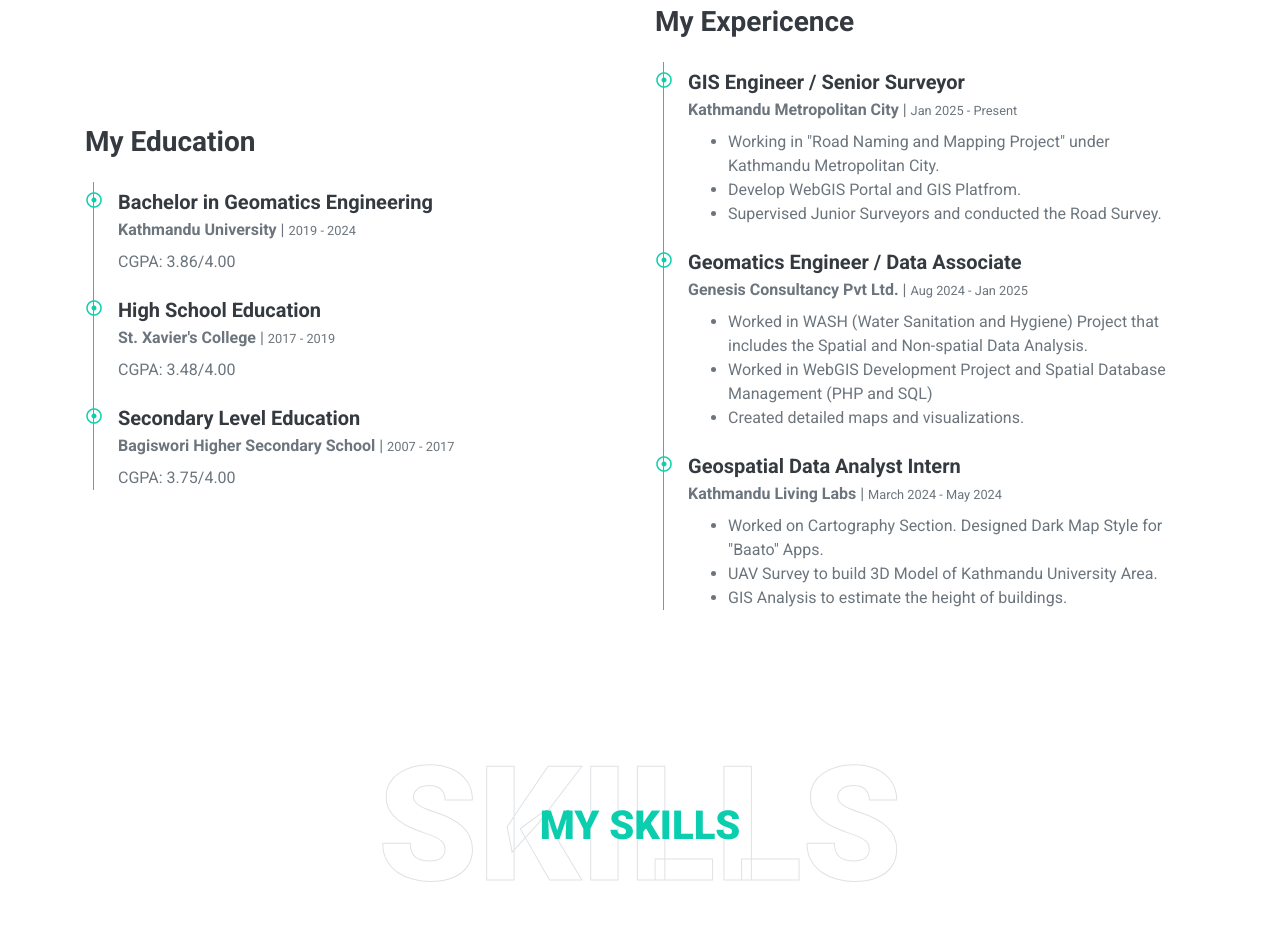
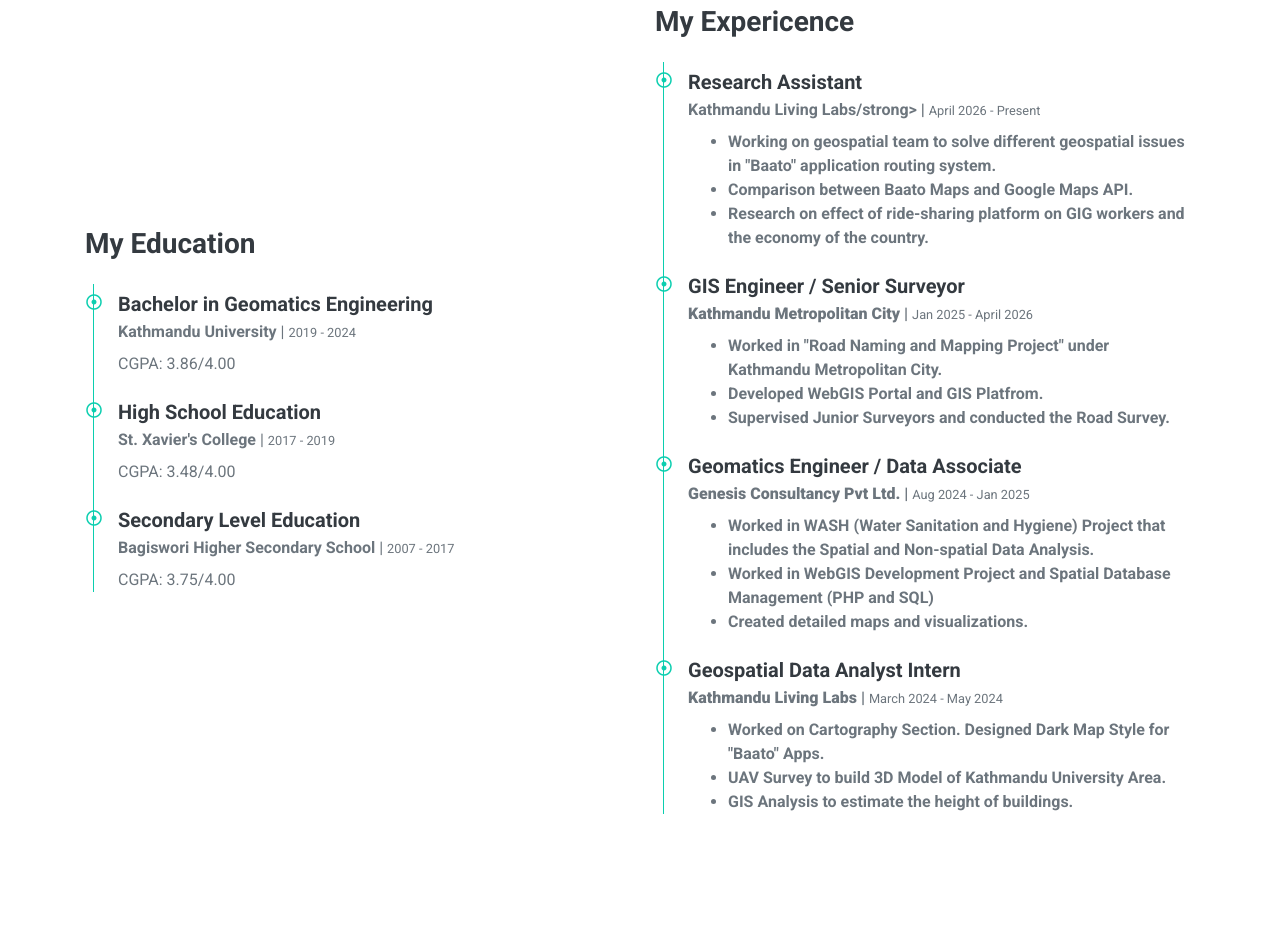
Before and after one commit to arunbhomi/website, a plain HTML site: page index.html in a window 1280 px wide. Shown: the part 2055-2980 px from the top of the page. Drawn offline with nearby package versions, Linux system fonts and the light colour scheme.

```diff
--- a/index.html
+++ b/index.html
@@ -184,18 +184,33 @@
                 <div class="col-lg-6">
                     <h3 class="mb-4">My Expericence</h3>
                     <div class="border-left border-primary pt-2 pl-4 ml-2">
+
+                        <div class="position-relative mb-4">
+                            <i class="far fa-dot-circle text-primary position-absolute"
+                                style="top: 2px; left: -32px;"></i>
+                            <h5 class="font-weight-bold mb-1">Research Assistant</h5>
+                            <p class="mb-2"><strong>Kathmandu Living Labs/strong> | <small>April 2026 -
+                                    Present</small></p>
+                            <ul>
+                                <li>Working on geospatial team to solve different geospatial issues in "Baato" application routing system.</li>
+                                <li>Comparison between Baato Maps and Google Maps API.</li>
+                                <li>Research on effect of ride-sharing platform on GIG workers and the economy of the country.</li>
+                            </ul>
+                        </div>
+
                         <div class="position-relative mb-4">
                             <i class="far fa-dot-circle text-primary position-absolute"
                                 style="top: 2px; left: -32px;"></i>
                             <h5 class="font-weight-bold mb-1">GIS Engineer / Senior Surveyor</h5>
                             <p class="mb-2"><strong>Kathmandu Metropolitan City</strong> | <small>Jan 2025 -
-                                    Present</small></p>
+                                    April 2026</small></p>
                             <ul>
-                                <li>Working in "Road Naming and Mapping Project" under Kathmandu Metropolitan City.</li>
-                                <li>Develop WebGIS Portal and GIS Platfrom.</li>
+                                <li>Worked in "Road Naming and Mapping Project" under Kathmandu Metropolitan City.</li>
+                                <li>Developed WebGIS Portal and GIS Platfrom.</li>
                                 <li>Supervised Junior Surveyors and conducted the Road Survey.</li>
                             </ul>
                         </div>
+
                         <div class="position-relative mb-4">
                             <i class="far fa-dot-circle text-primary position-absolute"
                                 style="top: 2px; left: -32px;"></i>
@@ -210,6 +225,7 @@
                                 <li>Created detailed maps and visualizations.</li>
                             </ul>
                         </div>
+
                         <div class="position-relative mb-4">
                             <i class="far fa-dot-circle text-primary position-absolute"
                                 style="top: 2px; left: -32px;"></i>
@@ -222,6 +238,7 @@
                                 <li>GIS Analysis to estimate the height of buildings.</li>
                             </ul>
                         </div>
+
                     </div>
                 </div>
             </div>
@@ -748,8 +765,8 @@
     <script>
         // Initialize the map
         function initMap() {
-            // Coordinates for Kathmandu Metropolitan City (Work Place)
-            var workLocation = { lat: 27.709429, lng: 85.321831 };
+            // Coordinates for Kathmandu Living Labs (Work Place)
+            var workLocation = { lat: 27.72337969204143, lng: 85.32672339848641 };
 
             // Create the map centered at the location
             var map = L.map('map').setView([27.69174, 85.37973], 10);
```
